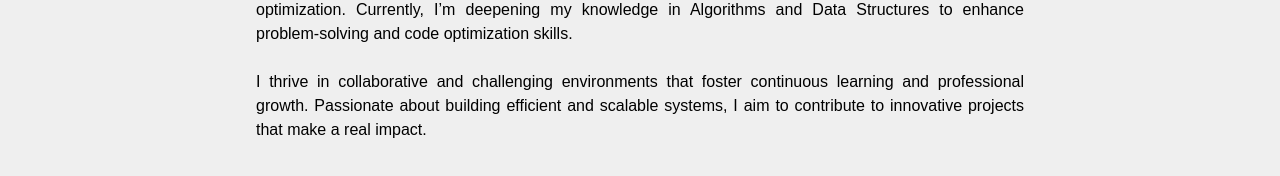
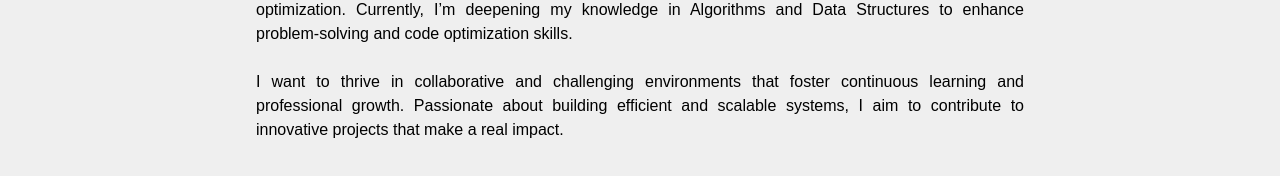
Before and after one commit to vitucordeiro/personal-website, a Next.js app: page / in a window 1280 px wide. Shown: the part 872-1048 px from the top of the page. Built offline with nearby package versions, Linux system fonts and the light colour scheme.

Commit message:
fix: changed text about myself

```diff
--- a/app/sections/about-section/AboutSection.tsx
+++ b/app/sections/about-section/AboutSection.tsx
@@ -14,7 +14,7 @@ export default function AboutSection(){
                         I’m deepening my knowledge in Algorithms and Data Structures to enhance problem-solving and code optimization skills.
                     </p>
                     <p>
-                        I thrive in collaborative and challenging environments that foster continuous learning and professional growth.
+                        I want to thrive in collaborative and challenging environments that foster continuous learning and professional growth.
                         Passionate about building efficient and scalable systems, I aim to contribute to innovative projects that make a real impact.
                     </p>
                 </div>
```
